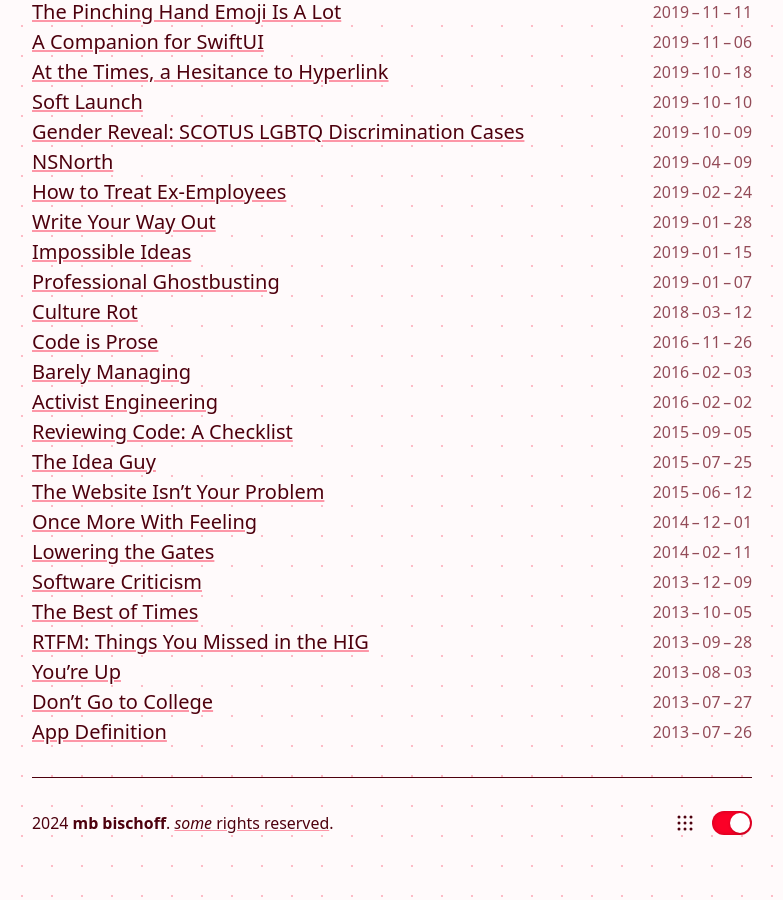
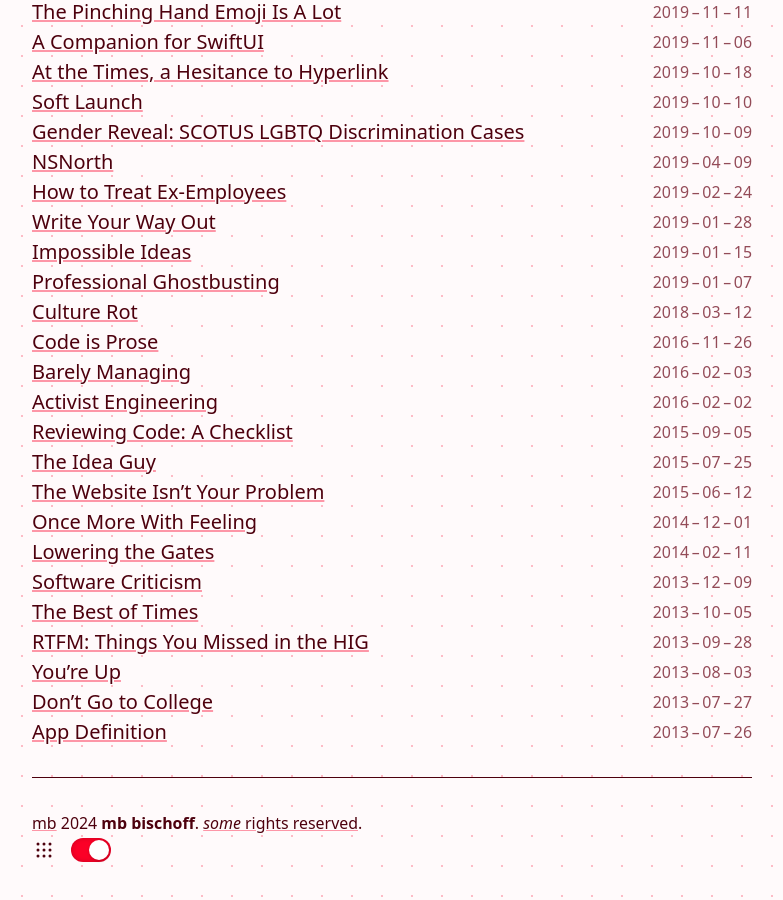
Before and after one commit to mbbischoff/website, a Jekyll site: the page built from index.html, in a window 1280 px wide and 900 px high, scrolled down 3634 px. Shown: the whole window, without its empty margins (248-1031 px from the left). Built offline with Jekyll 4.4.1, drawn with Linux system fonts in a browser that asks for light colours; some web fonts are replaced; the list of posts is cut into pages by our own code; comment, search, counter and statistics services are not loaded; a style sheet for code colours, icons or effects is not loaded.

Commit message:
Header and footer updates

```diff
--- a/_includes/footer.html
+++ b/_includes/footer.html
@@ -1,6 +1,8 @@
 <footer>
-  <p>
-   <i class="cc cc-cc"></i>{{ site.license.copyright }}
+  <div class="legal">
+  <p class="license">
+    <a href="#top" class="initials">mb</a>
+    <i class="cc cc-cc"></i> {{ site.license.copyright }}
     <a
       href="{{ site.license.url }}"
       title="Creative Commons Attribution-ShareAlike 4.0 International">
@@ -29,4 +31,6 @@
      </label>
       <input type="checkbox" id="toggle-grid" class="toggle" checked="" aria-label="Toggle dot grid" />
     </div>
+
+  </div>
 </footer>
--- a/_includes/header.html
+++ b/_includes/header.html
@@ -1,6 +1,6 @@
 <header id="masthead" role="banner">
   {% include nav.html %}
 
-  <h1 class="mb"><a href="/">{{ site.header.title }}</a></h1>
+  <h1 class="initials"><a href="/">{{ site.header.title }}</a></h1>
   <p>{{ site.header.subtitle }}</p>
 </header>
```
